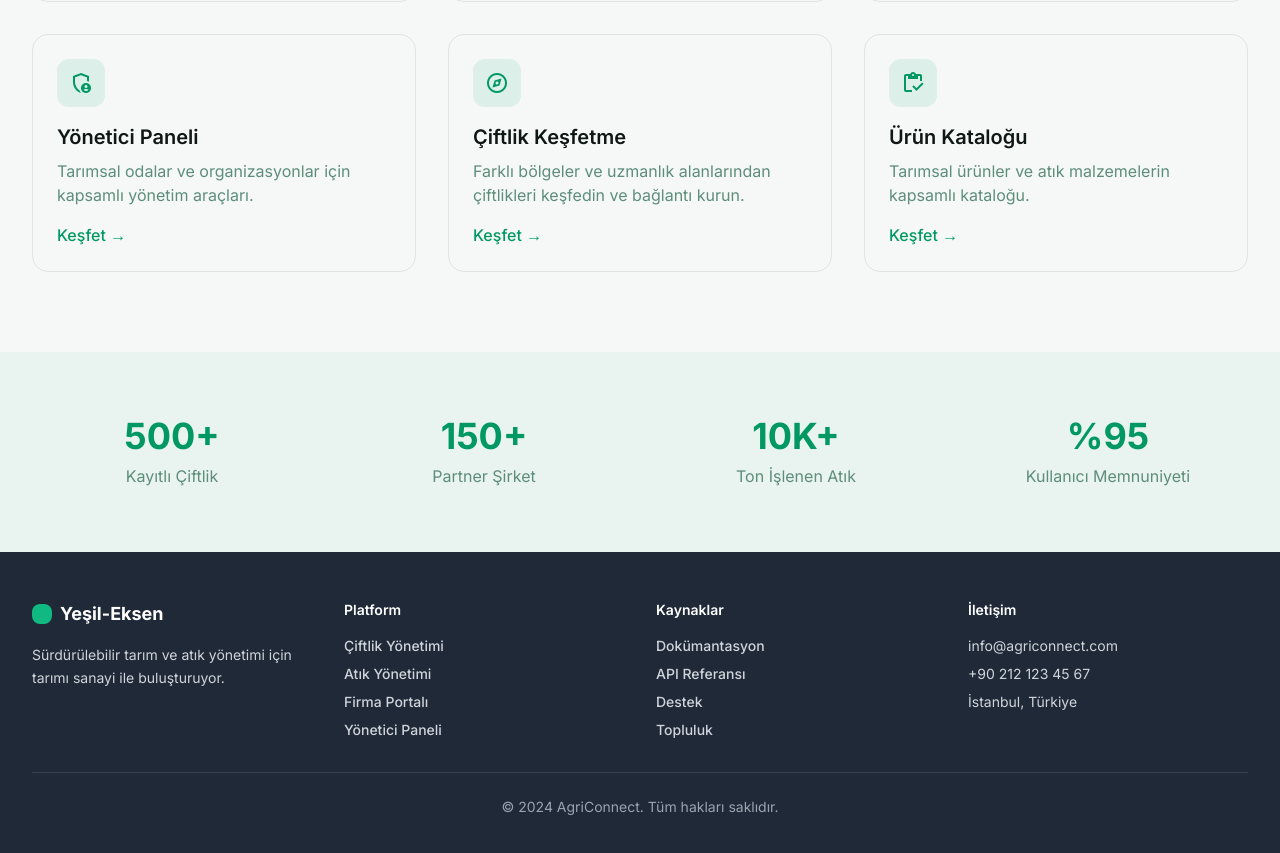
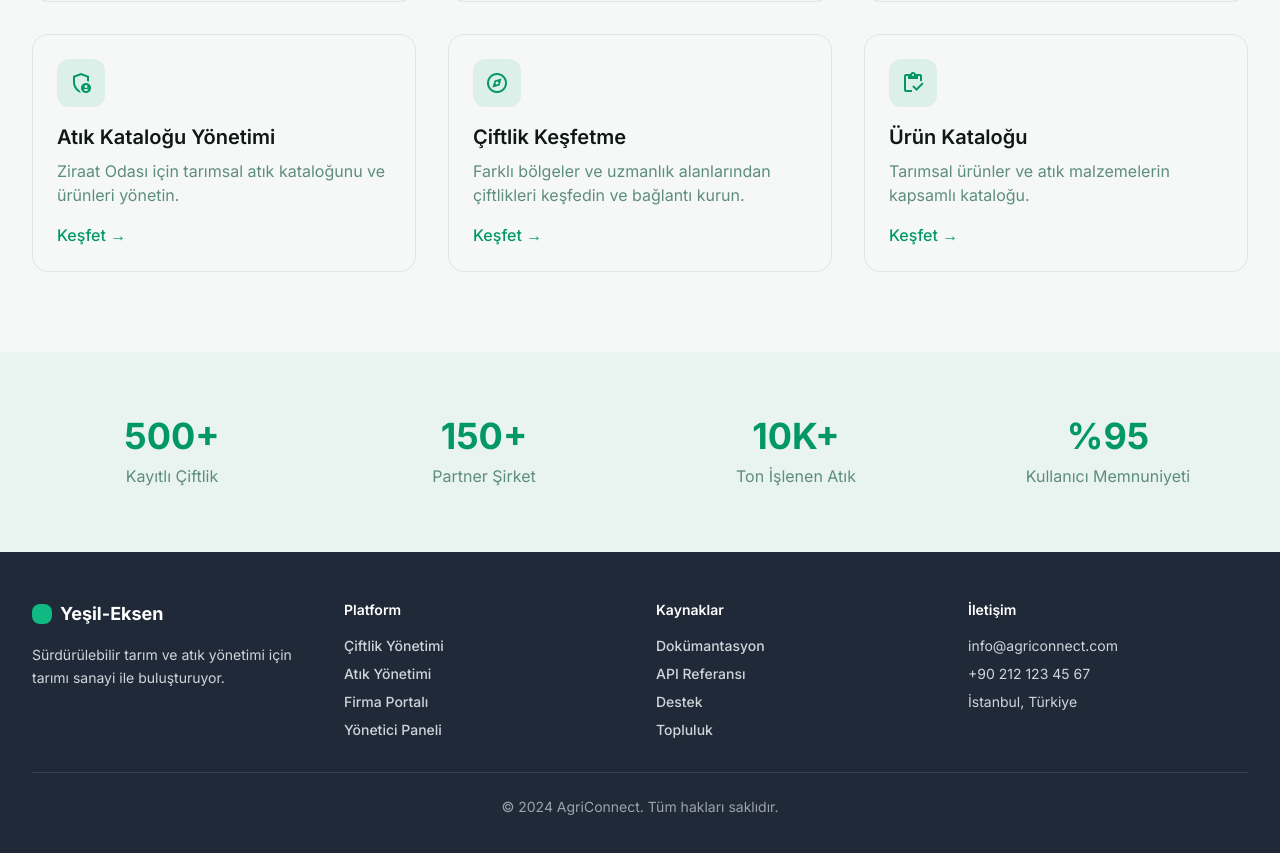
Before and after one commit to MehmetKivrak0/WebProje-YesilEksen, a React (Vite) app: page / in a window 1280 px wide. Shown: the part 923-1776 px from the top of the page. Built offline with nearby package versions, Linux system fonts and the light colour scheme.

Commit message:
Refactor: Update admin panel card to waste catalog management
Co-authored-by: 241613001 <241613001@ogr.cbu.edu.tr>

```diff
--- a/src/pages/Anasayfa.tsx
+++ b/src/pages/Anasayfa.tsx
@@ -78,16 +78,16 @@ function Anasayfa() {
                 <Link to="/firmalar" className="text-primary font-medium hover:underline">Keşfet →</Link>
               </div>
 
-              {/* Yönetici Paneli Kartı */}
+              {/* Atık Kataloğu Yönetimi Kartı */}
               <div className="bg-background-light dark:bg-background-dark rounded-xl p-6 border border-border-light dark:border-border-dark hover:shadow-lg transition-shadow">
                 <div className="w-12 h-12 bg-primary/10 dark:bg-primary/20 rounded-lg flex items-center justify-center mb-4">
                   <span className="material-symbols-outlined text-primary text-2xl">admin_panel_settings</span>
                 </div>
-                <h3 className="text-xl font-semibold text-content-light dark:text-content-dark mb-2">Yönetici Paneli</h3>
+                <h3 className="text-xl font-semibold text-content-light dark:text-content-dark mb-2">Atık Kataloğu Yönetimi</h3>
                 <p className="text-subtle-light dark:text-subtle-dark mb-4">
-                  Tarımsal odalar ve organizasyonlar için kapsamlı yönetim araçları.
+                  Ziraat Odası için tarımsal atık kataloğunu ve ürünleri yönetin.
                 </p>
-                <a href="admin/yonetici-paneli.html" className="text-primary font-medium hover:underline">Keşfet →</a>
+                <Link to="/admin/atik" className="text-primary font-medium hover:underline">Keşfet →</Link>
               </div>
 
               {/* Çiftlik Keşfetme Kartı */}
```
